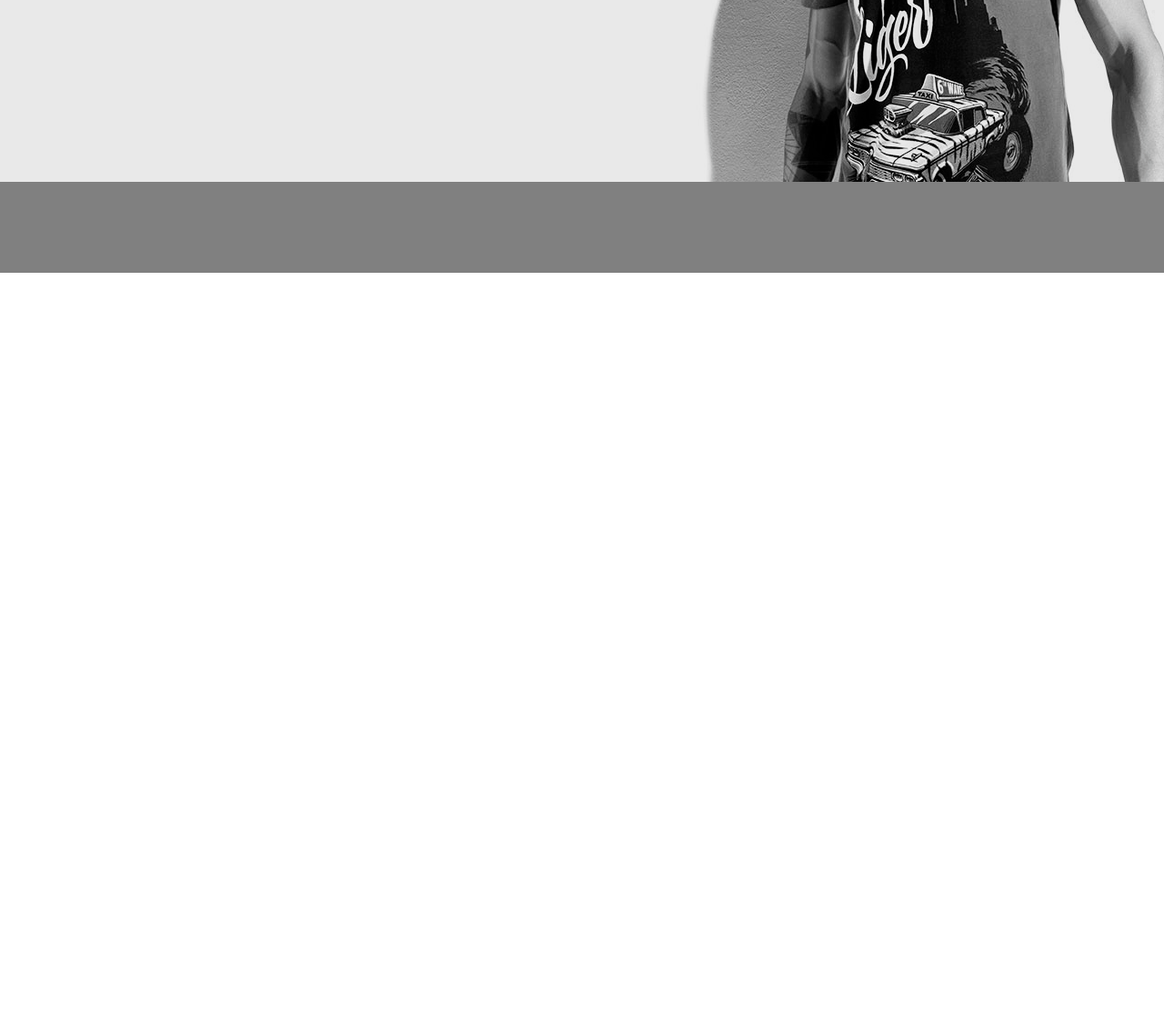
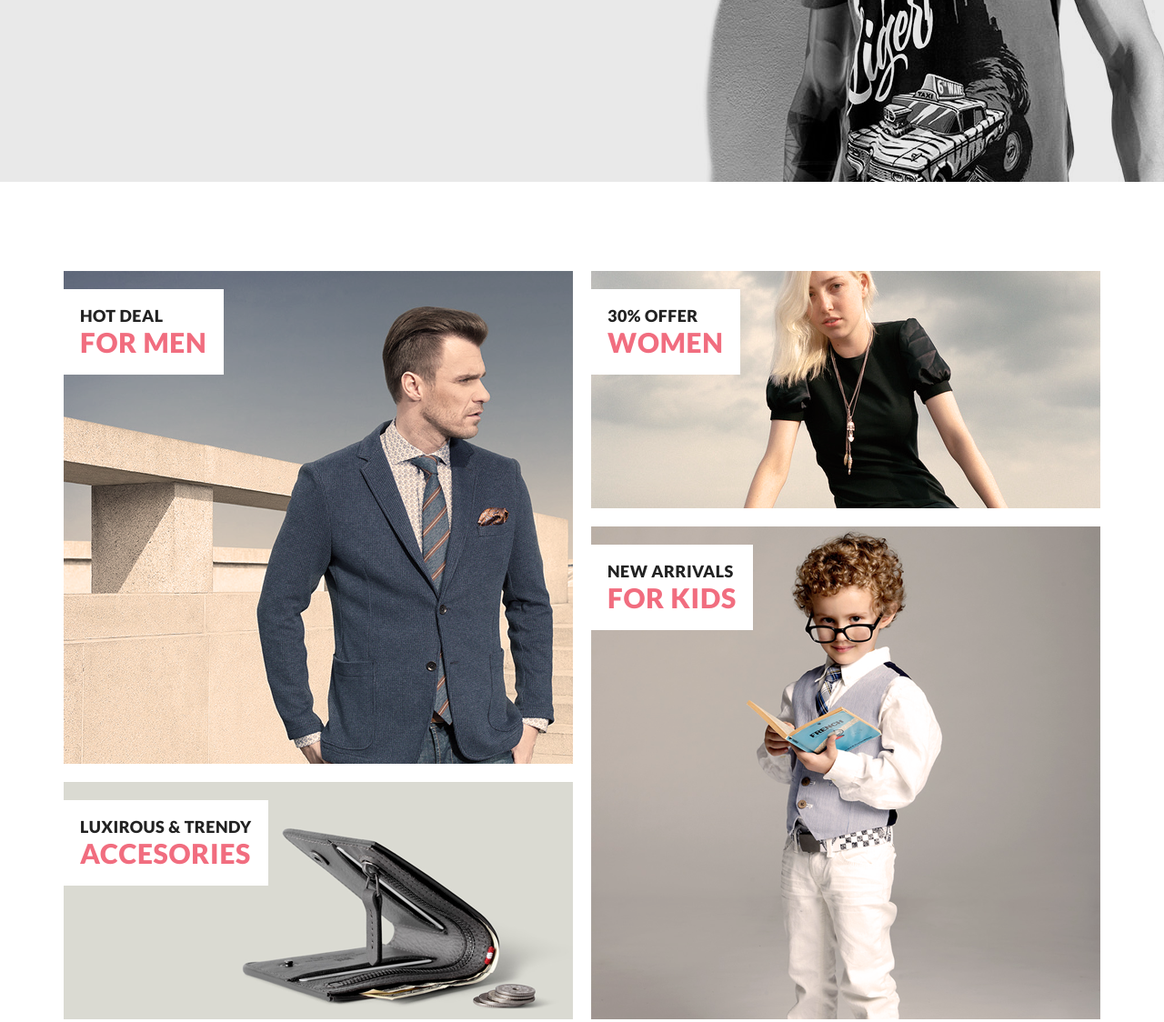
Before and after one commit to konboo/Lesson-1, a plain HTML site: page index.html in a window 1280 px wide. Shown: the part 560-1684 px from the top of the page at 91% size. Before the commit the page ends 860 px from the top, so only its background shows below. Drawn offline with Linux system fonts and the light colour scheme.

Commit message:
add content block "hot-deals" and add styles on it

```diff
--- a/#source/scss/style.scss
+++ b/#source/scss/style.scss
@@ -167,6 +167,66 @@ li {
 		}
 	}
 }
+.hot-deal {
+	display: flex;
+	justify-content: space-between;
+	padding-top: 98px;
+    padding-bottom: 98px;
+}
+.left-column, .right-column {
+	display: flex;
+	flex-direction: column;
+}
+.for-men {
+	width: 560px;
+	height: 542px;
+	background-image: url(../img/hot-deal/1.png);
+	margin-bottom: 20px;
+}
+.info-box {
+	margin-top: 20px;
+	background-color: #ffffff;
+	display: inline-block;
+	padding: 18px;
+
+}
+.title {
+}
+.title__link {
+
+	color: #222222;
+	font-weight: 900;
+	font-size: 18px;
+	text-transform: uppercase;
+	letter-spacing: 0.45px;
+}
+.subtitle {}
+.subtitle__link {
+	text-transform: uppercase;
+	font-weight: 900;
+	color: #f16d7f;
+	font-size: 30px;
+	letter-spacing: 0.75px;
+}
+.accesories {
+	background-color: #dadad2;
+}
+.accesories__content {
+	height: 261px;
+	background-image: url(../img/hot-deal/2.png);
+	background-position: right;
+	background-repeat: no-repeat;
+}
+.women {
+	width: 560px;
+	height: 261px;
+	background-image: url(../img/hot-deal/3.png);
+	margin-bottom: 20px;
+}
+.for-kids {
+	height: 542px;
+	background-image: url(../img/hot-deal/4.png)
+}
 .footer {
   height: 100px;
   background-color: grey;
--- a/index.html
+++ b/index.html
@@ -43,6 +43,44 @@
 					</div>
 				</div>
 			</div>
+			<div class="hot-deal center">
+				<div class="left-column">
+					<div class="for-men">
+						<div class="info-box">
+							<div class="title"><a href="#" class="title__link">hOT dEAL</a></div>
+							<div class="subtitle"><a href="#" class="subtitle__link">FOR MEN</a></div>
+						</div>
+					</div>
+					<div class="accesories">
+						<div class="accesories__content">
+							<div class="info-box">
+								<div class="title"><a href="#" class="title__link">LUXIROUS & trendy</a>
+								</div>
+								<div class="subtitle"><a href="#" class="subtitle__link">ACCESORIES</a>
+								</div>
+							</div>
+
+						</div>
+					</div>
+				</div>
+				<div class="right-column">
+					<div class="women">
+						<div class="info-box">
+							<div class="title"><a href="#" class="title__link">30% offer</a></div>
+							<div class="subtitle"><a href="#" class="subtitle__link">women</a></div>
+						</div>
+					</div>
+					<div class="for-kids">
+						<div class="info-box">
+							<div class="title"><a href="#" class="title__link">new arrivals</a>
+							</div>
+							<div class="subtitle"><a href="#" class="subtitle__link">FOR kids</a>
+							</div>
+						</div>
+
+					</div>
+				</div>
+			</div>
 		</div>
 		<footer class="footer"></footer>
 	</div>
```
Also changed, not shown: css/style.css, img/hot-deal/1.png (added), img/hot-deal/2.png (added), img/hot-deal/3.png (added), img/hot-deal/4.png (added).
